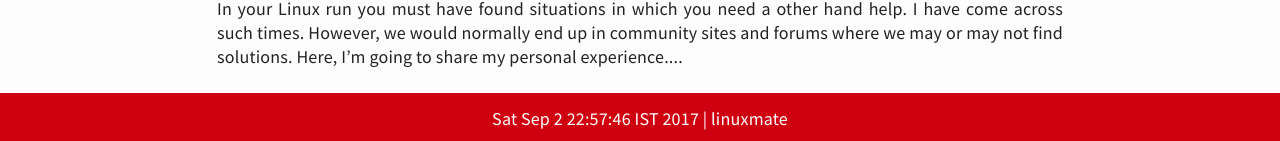
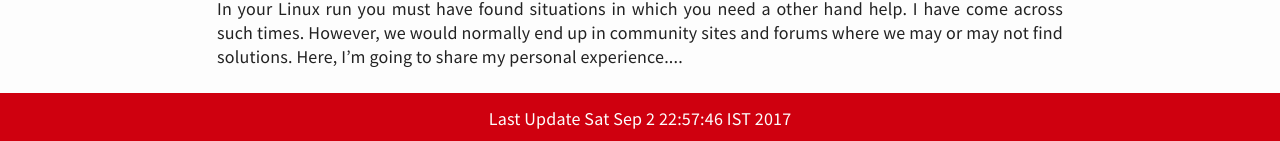
Before and after one commit to shonry271192/-, a Jekyll site: the page built from index.html, in a window 1280 px wide. Shown: the part 1671-1812 px from the top of the page. Built offline with Jekyll 4.4.1, drawn with Linux system fonts in a browser that asks for light colours; the list of posts is cut into pages by our own code.

Commit message:
modified

```diff
--- a/_includes/footer.html
+++ b/_includes/footer.html
@@ -1 +1 @@
-<footer><span>Sat Sep  2 22:57:46 IST 2017 | linuxmate</span></footer>
+<footer><span>Last Update Sat Sep  2 22:57:46 IST 2017</span></footer>
```
